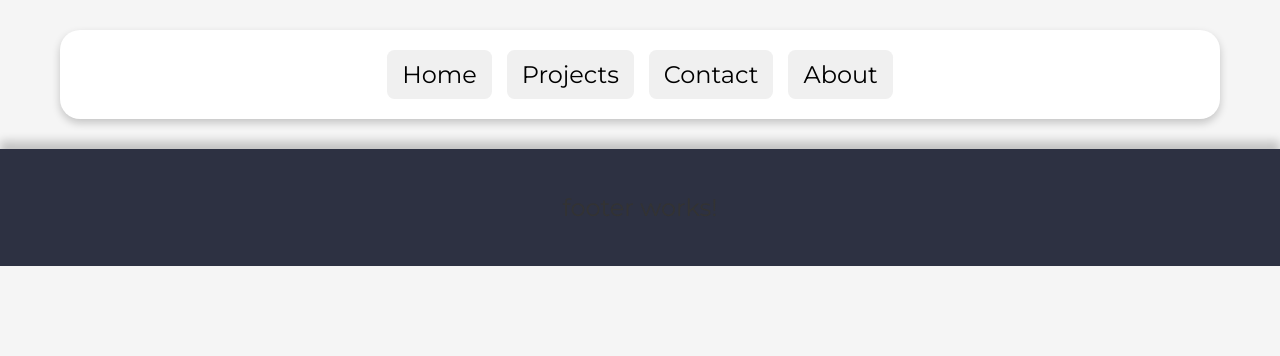
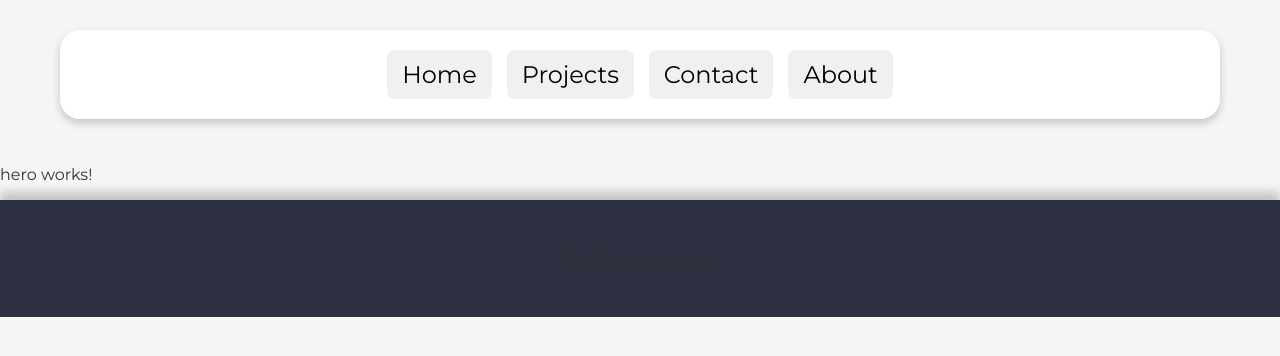
Before and after one commit to xyclose11/Portfolio_Showcase, an Angular app: page / in a window 1280 px wide. Shown: the top 356 px of the page. Built offline with nearby package versions, Linux system fonts and the light colour scheme.

Commit message:
Add hero component and integrate it into the main layout

```diff
--- a/src/app/app.component.html
+++ b/src/app/app.component.html
@@ -1,6 +1,9 @@
 <main class="main">
   <div class="content">
     <app-header></app-header>
+  </div>
+  <div>
+    <app-hero></app-hero>
   </div>
   <app-footer></app-footer>
 </main>
--- a/src/app/app.component.ts
+++ b/src/app/app.component.ts
@@ -2,10 +2,11 @@ import { Component } from '@angular/core';
 import { RouterOutlet } from '@angular/router';
 import { HeaderComponent } from "./header/header.component";
 import { FooterComponent } from "./footer/footer.component";
+import { HeroComponent } from "./hero/hero.component";
 
 @Component({
   selector: 'app-root',
-  imports: [RouterOutlet, HeaderComponent, FooterComponent],
+  imports: [RouterOutlet, HeaderComponent, FooterComponent, HeroComponent],
   templateUrl: './app.component.html',
   styleUrl: './app.component.scss'
 })
--- /dev/null
+++ b/src/app/hero/hero.component.html
@@ -0,0 +1 @@
+<p>hero works!</p>
```
Also changed, not shown: src/app/hero/hero.component.ts (added, +11 -0 lines), src/app/hero/hero.component.scss (added), 1 other file (tests, documents, lock files or other folders).
